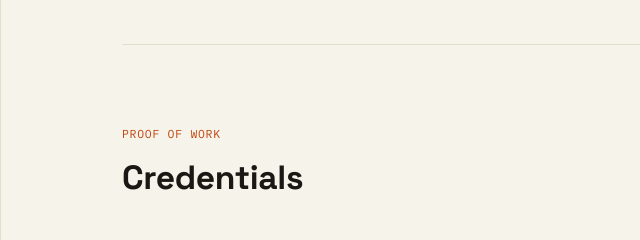
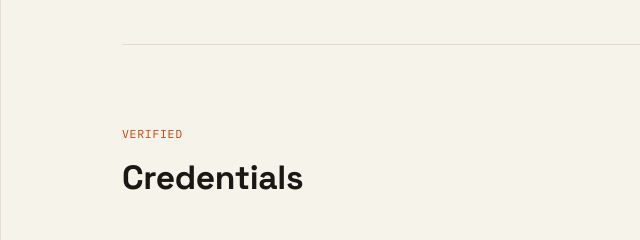
Before and after one commit to Koushik-31368/portfolio, a plain HTML site: page index.html in a window 1280 px wide. Shown: the part 5920-6160 px from the top of the page, 0-640 px from the left. Drawn offline with Linux system fonts and the light colour scheme.

Commit message:
credentials: change section tag to 'Verified' — distinct from projects 'Proof of work'

```diff
--- a/index.html
+++ b/index.html
@@ -1543,7 +1543,7 @@
 
         <section id="credentials" class="reveal">
             <div class="sec-head">
-                <div><span class="tag">Proof of work</span>
+                <div><span class="tag">Verified</span>
                     <h2>Credentials</h2>
                 </div>
             </div>
```
